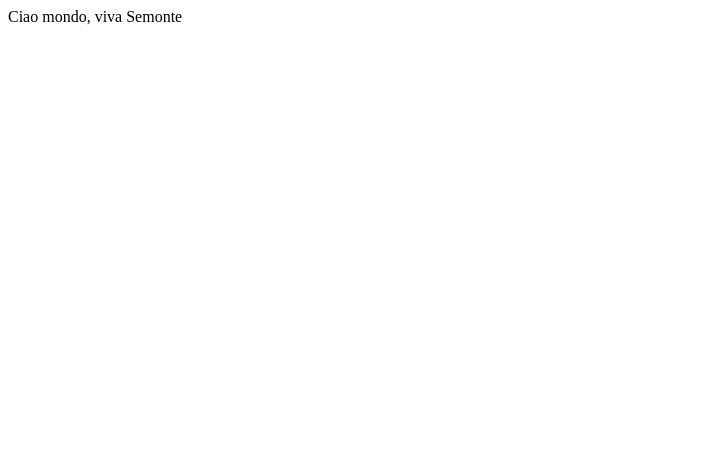
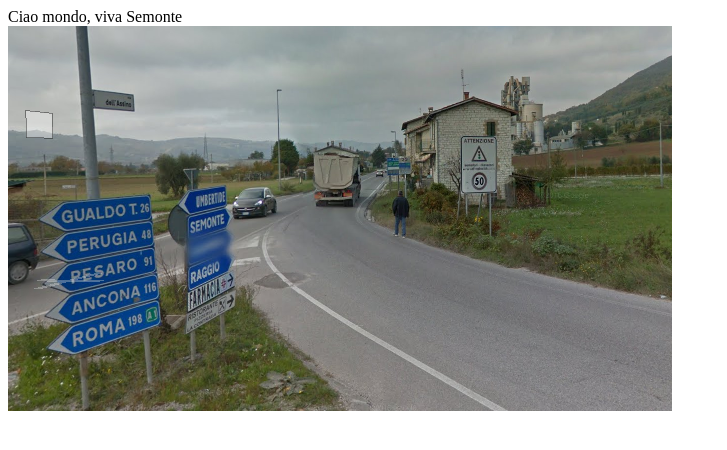
Before and after one commit to prof-menna/SitoWeb, a plain HTML site: page index.html in a window 1280 px wide. Shown: the whole page, without its empty margins (0-727 px from the left). Drawn offline with Linux system fonts and the light colour scheme.

Commit message:
aggiunta un'immagine

```diff
--- a/index.html
+++ b/index.html
@@ -2,6 +2,7 @@
 <head>
 </head>
 <body>
-Ciao mondo, viva Semonte
+Ciao mondo, viva Semonte<br>
+<img src="semonte.png" height="385" width="664">
 </body>
 </html>
```
Also changed, not shown: semonte.png (added).
